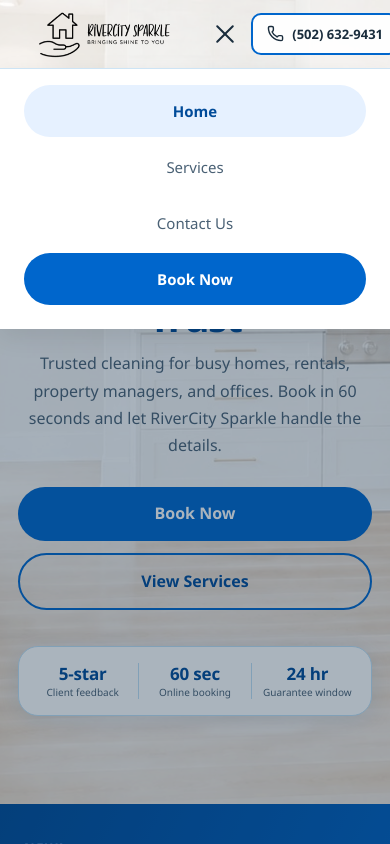
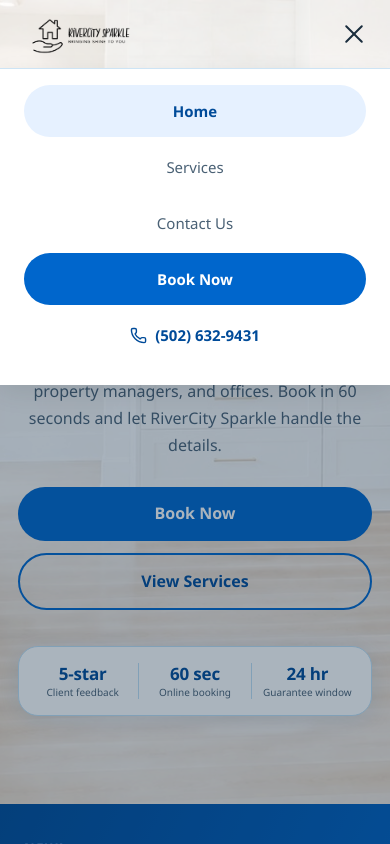
Before and after one commit to levimcdougal/rivercity-sparkle, a React (Vite) app: page / in a window 390 px wide. Both pictures are taken after a click on the button "Open navigation menu". Shown: the top 844 px of the page. Built offline with nearby package versions, Linux system fonts and the light colour scheme.

Commit message:
describe what you changed

```diff
--- a/src/App.css
+++ b/src/App.css
@@ -172,6 +172,10 @@
   background: var(--blue-light);
   color: var(--blue-dark);
   font-weight: 600;
+}
+
+.navbar-mobile-phone {
+  display: none;
 }
 
 .navbar-cta {
@@ -1825,14 +1829,21 @@
   }
 
   .navbar-phone {
-    position: static;
-    transform: none;
-    font-size: 13px;
+    display: none;
+  }
+
+  .navbar-phone-icon {
+    width: 18px;
+    height: 18px;
+  }
+
+  .navbar-phone-number {
+    display: none;
   }
 
   .navbar-logo img {
-    height: 126px;
-    max-width: 190px;
+    height: 100px;
+    max-width: 140px;
     transform: translateY(6px);
   }
 
@@ -1938,8 +1949,22 @@
     width: 100%;
   }
 
+  .navbar-links .navbar-mobile-phone {
+    display: block;
+  }
+
+  .navbar-mobile-phone a {
+    display: flex;
+    align-items: center;
+    justify-content: center;
+    gap: 8px;
+    color: var(--blue-dark);
+    font-weight: 700;
+  }
+
   .hamburger {
     display: flex;
+    order: 2;
   }
 
   .nav-backdrop {
--- a/src/components/Navbar.jsx
+++ b/src/components/Navbar.jsx
@@ -56,6 +56,12 @@ export default function Navbar() {
               Book Now
             </NavLink>
           </li>
+          <li className="navbar-mobile-phone">
+            <a href={business.phoneHref} onClick={() => setOpen(false)}>
+              <Phone size={17} aria-hidden="true" />
+              {business.phoneDisplay}
+            </a>
+          </li>
           </ul>
 
           <button
@@ -71,7 +77,7 @@ export default function Navbar() {
 
           <a className="navbar-phone" href={business.phoneHref} aria-label={`Call RiverCity Sparkle at ${business.phoneDisplay}`}>
             <Phone className="navbar-phone-icon" size={17} aria-hidden="true" />
-            {business.phoneDisplay}
+            <span className="navbar-phone-number">{business.phoneDisplay}</span>
           </a>
         </div>
 
```
